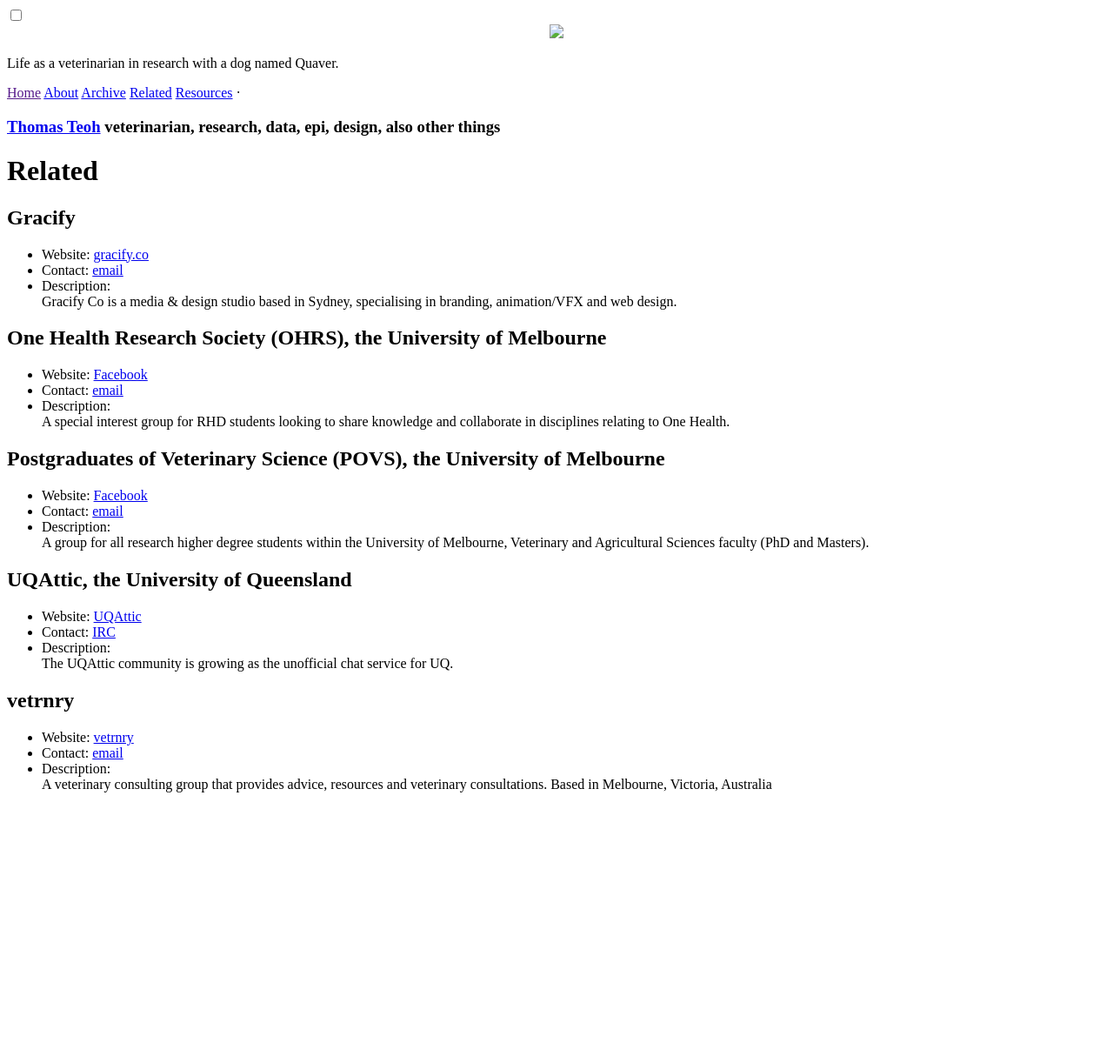
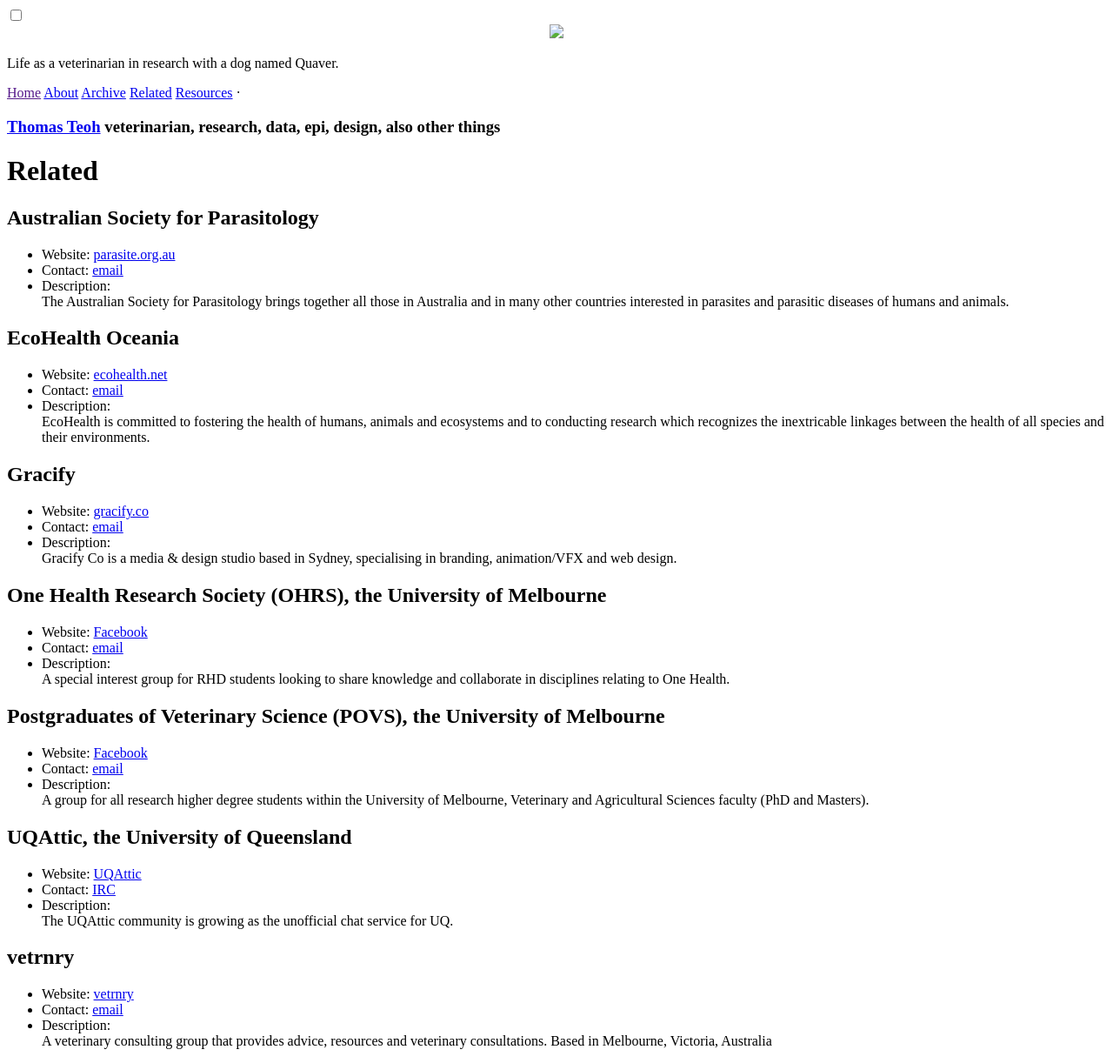
Before and after one commit to thomasteoh/thomasteoh.github.io, a Jekyll site: the page built from related.md, in a window 1280 px wide. Shown: the whole page at 87% size. Built offline with Jekyll 4.4.1, drawn with Linux system fonts in a browser that asks for light colours; before the commit the page ends 927 px from its top, so only the background shows below that.

Commit message:
Added ASP and EcoHealth data

```diff
--- a/_data/related.yml
+++ b/_data/related.yml
@@ -1,3 +1,17 @@
+- name: Australian Society for Parasitology
+  address: "http://parasite.org.au/"
+  address-text: parasite.org.au
+  contact: "ASP@wildapricot.org"
+  contact-text: email
+  description: The Australian Society for Parasitology brings together all those in Australia and in many other countries interested in parasites and parasitic diseases of humans and animals.
+
+- name: EcoHealth Oceania
+  address: "https://ecohealth.net/ecohealth-2/regional-chapters/oceania-chapter/"
+  address-text: ecohealth.net
+  contact: "oceania@ecohealth.net"
+  contact-text: email
+  description: EcoHealth is committed to fostering the health of humans, animals and ecosystems and to conducting research which recognizes the inextricable linkages between the health of all species and their environments.
+
 - name: Gracify
   address: "http://www.gracify.co"
   address-text: gracify.co
```
